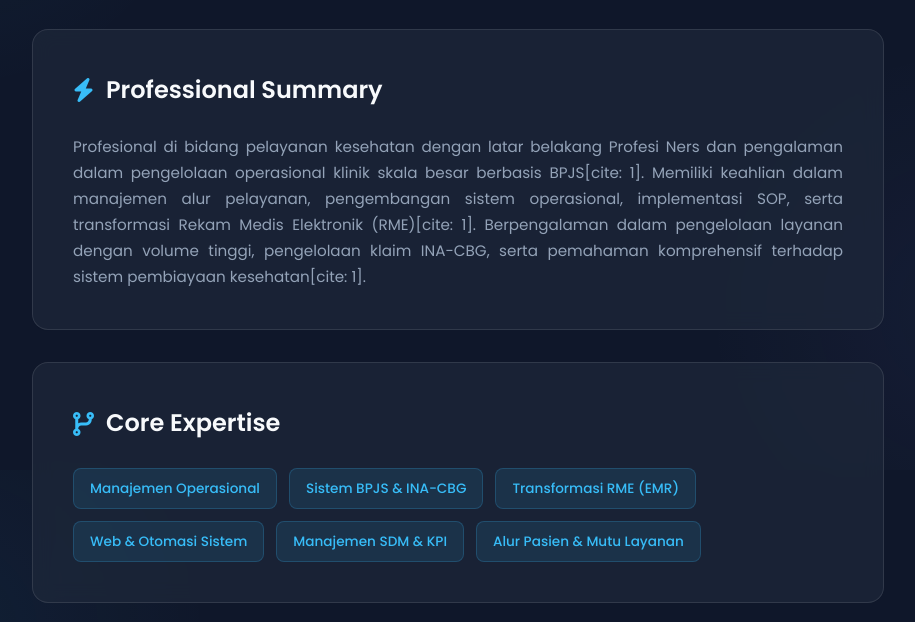
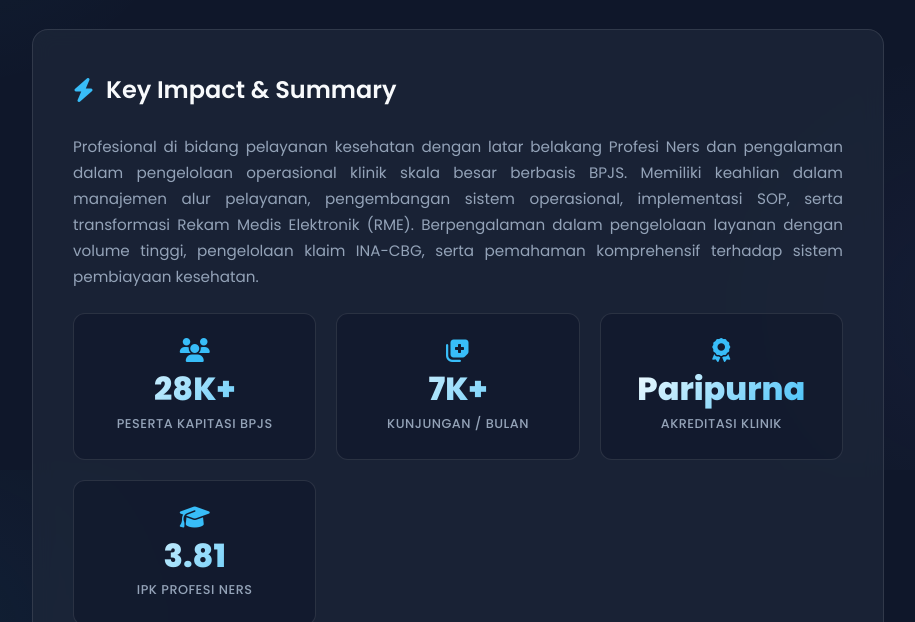
Before and after one commit to cayyow/personal-web, a plain HTML site: page index.html in a window 1280 px wide. Shown: the part 330-952 px from the top of the page, without its empty margins (182-1097 px from the left). Drawn offline with Linux system fonts and the light colour scheme.

Commit message:
Update index.html

```diff
--- a/index.html
+++ b/index.html
@@ -4,9 +4,9 @@
     <meta charset="UTF-8">
     <meta name="viewport" content="width=device-width, initial-scale=1.0">
     <title>Mochammad Nur Cahyono | Healthcare & Tech</title>
-    <!-- Google Fonts: Poppins untuk kesan modern -->
+    <!-- Google Fonts: Poppins -->
     <link href="https://fonts.googleapis.com/css2?family=Poppins:wght@300;400;500;600;700;800&display=swap" rel="stylesheet">
-    <!-- FontAwesome for Icons -->
+    <!-- FontAwesome Icons -->
     <link rel="stylesheet" href="https://cdnjs.cloudflare.com/ajax/libs/font-awesome/6.4.0/css/all.min.css">
     <style>
         :root {
@@ -15,6 +15,7 @@
             --primary: #38bdf8;
             --primary-glow: rgba(56, 189, 248, 0.4);
             --secondary: #818cf8;
+            --accent: #34d399;
             --text-main: #f8fafc;
             --text-muted: #94a3b8;
             --border: rgba(255, 255, 255, 0.1);
@@ -100,6 +101,54 @@
             box-shadow: 0 0 15px var(--primary-glow);
         }
 
+        /* Impact Metrics Grid */
+        .metrics-grid {
+            display: grid;
+            grid-template-columns: repeat(auto-fit, minmax(180px, 1fr));
+            gap: 1.25rem;
+            margin-top: 1rem;
+        }
+
+        .metric-card {
+            background: rgba(15, 23, 42, 0.6);
+            border: 1px solid var(--border);
+            border-radius: 12px;
+            padding: 1.5rem 1rem;
+            text-align: center;
+            position: relative;
+            overflow: hidden;
+            transition: border-color 0.3s;
+        }
+
+        .metric-card:hover {
+            border-color: var(--primary);
+        }
+
+        .metric-card i {
+            font-size: 1.5rem;
+            color: var(--primary);
+            margin-bottom: 0.5rem;
+        }
+
+        .metric-number {
+            font-size: 2rem;
+            font-weight: 800;
+            color: var(--text-main);
+            line-height: 1.2;
+            background: linear-gradient(135deg, #ffffff, var(--primary));
+            -webkit-background-clip: text;
+            -webkit-text-fill-color: transparent;
+        }
+
+        .metric-label {
+            font-size: 0.8rem;
+            color: var(--text-muted);
+            margin-top: 0.25rem;
+            font-weight: 500;
+            text-transform: uppercase;
+            letter-spacing: 0.5px;
+        }
+
         /* Section Titles */
         .section-title {
             font-size: 1.5rem;
@@ -135,7 +184,7 @@
             color: var(--bg-main);
         }
 
-        /* Sleek Timeline for Experience */
+        /* Sleek Timeline */
         .timeline {
             border-left: 2px solid var(--border);
             margin-left: 1rem;
@@ -167,28 +216,10 @@
             box-shadow: 0 0 10px var(--primary-glow);
         }
 
-        .exp-role {
-            font-size: 1.2rem;
-            font-weight: 600;
-            color: var(--text-main);
-        }
-
-        .exp-company {
-            color: var(--primary);
-            font-size: 0.95rem;
-            font-weight: 500;
-            margin-bottom: 0.25rem;
-        }
-
-        .exp-date {
-            font-size: 0.85rem;
-            color: var(--text-muted);
-            margin-bottom: 1rem;
-        }
-
-        .exp-details {
-            list-style: none;
-        }
+        .exp-role { font-size: 1.2rem; font-weight: 600; color: var(--text-main); }
+        .exp-company { color: var(--primary); font-size: 0.95rem; font-weight: 500; margin-bottom: 0.25rem; }
+        .exp-date { font-size: 0.85rem; color: var(--text-muted); margin-bottom: 1rem; }
+        .exp-details { list-style: none; }
 
         .exp-details li {
             position: relative;
@@ -216,6 +247,7 @@
         @media (max-width: 768px) {
             .grid-2 { grid-template-columns: 1fr; }
             .hero h1 { font-size: 2.2rem; }
+            .metrics-grid { grid-template-columns: 1fr 1fr; }
         }
 
         footer {
@@ -240,12 +272,36 @@
             </div>
         </div>
 
-        <!-- SUMMARY -->
+        <!-- SUMMARY & METRICS SECTION -->
         <div class="card">
-            <h3 class="section-title"><i class="fa-solid fa-bolt"></i> Professional Summary</h3>
-            <p style="color: var(--text-muted); font-size: 0.95rem; text-align: justify;">
-                Profesional di bidang pelayanan kesehatan dengan latar belakang Profesi Ners dan pengalaman dalam pengelolaan operasional klinik skala besar berbasis BPJS[cite: 1]. Memiliki keahlian dalam manajemen alur pelayanan, pengembangan sistem operasional, implementasi SOP, serta transformasi Rekam Medis Elektronik (RME)[cite: 1]. Berpengalaman dalam pengelolaan layanan dengan volume tinggi, pengelolaan klaim INA-CBG, serta pemahaman komprehensif terhadap sistem pembiayaan kesehatan[cite: 1].
+            <h3 class="section-title"><i class="fa-solid fa-bolt"></i> Key Impact & Summary</h3>
+            <p style="color: var(--text-muted); font-size: 0.95rem; text-align: justify; margin-bottom: 1.5rem;">
+                Profesional di bidang pelayanan kesehatan dengan latar belakang Profesi Ners dan pengalaman dalam pengelolaan operasional klinik skala besar berbasis BPJS. Memiliki keahlian dalam manajemen alur pelayanan, pengembangan sistem operasional, implementasi SOP, serta transformasi Rekam Medis Elektronik (RME). Berpengalaman dalam pengelolaan layanan dengan volume tinggi, pengelolaan klaim INA-CBG, serta pemahaman komprehensif terhadap sistem pembiayaan kesehatan.
             </p>
+
+            <!-- HIGHLIGHT NUMBERS / METRICS -->
+            <div class="metrics-grid">
+                <div class="metric-card">
+                    <i class="fa-solid fa-users"></i>
+                    <div class="metric-number">28K+</div>
+                    <div class="metric-label">Peserta Kapitasi BPJS</div>
+                </div>
+                <div class="metric-card">
+                    <i class="fa-solid fa-notes-medical"></i>
+                    <div class="metric-number">7K+</div>
+                    <div class="metric-label">Kunjungan / Bulan</div>
+                </div>
+                <div class="metric-card">
+                    <i class="fa-solid fa-award"></i>
+                    <div class="metric-number">Paripurna</div>
+                    <div class="metric-label">Akreditasi Klinik</div>
+                </div>
+                <div class="metric-card">
+                    <i class="fa-solid fa-graduation-cap"></i>
+                    <div class="metric-number">3.81</div>
+                    <div class="metric-label">IPK Profesi Ners</div>
+                </div>
+            </div>
         </div>
 
         <!-- SKILLS -->
@@ -263,7 +319,7 @@
 
         <!-- EXPERIENCE -->
         <div class="card">
-            <h3 class="section-title"><i class="fa-solid fa-briefcase"></i> Experience</h3>
+            <h3 class="section-title"><i class="fa-solid fa-briefcase"></i> Work Experience</h3>
             <div class="timeline">
 
                 <div class="timeline-item">
@@ -271,7 +327,7 @@
                     <div class="exp-company">KLINIK OPTIMA</div>
                     <div class="exp-date">Feb 2023 – Sekarang</div>
                     <ul class="exp-details">
-                        <li>Mengelola operasional Klinik Pratama Optima (±28.000 peserta BPJS, ±7.000 kunjungan/bulan)[cite: 1].</li>
+                        <li>Mengelola operasional Klinik Pratama Optima (±28.000 peserta BPJS, ±7.000 kunjungan/bulan).</li>
                         <li>Memimpin transformasi sistem layanan melalui implementasi Rekam Medis Elektronik (RME) di kedua Klinik Optima[cite: 1].</li>
                         <li>Melakukan input, verifikasi, dan review klaim INA-CBG untuk optimalisasi pembiayaan[cite: 1].</li>
                         <li>Berperan dalam meraih Akreditasi Paripurna di Klinik Utama Optima sesuai standar Bab III[cite: 1].</li>
```
